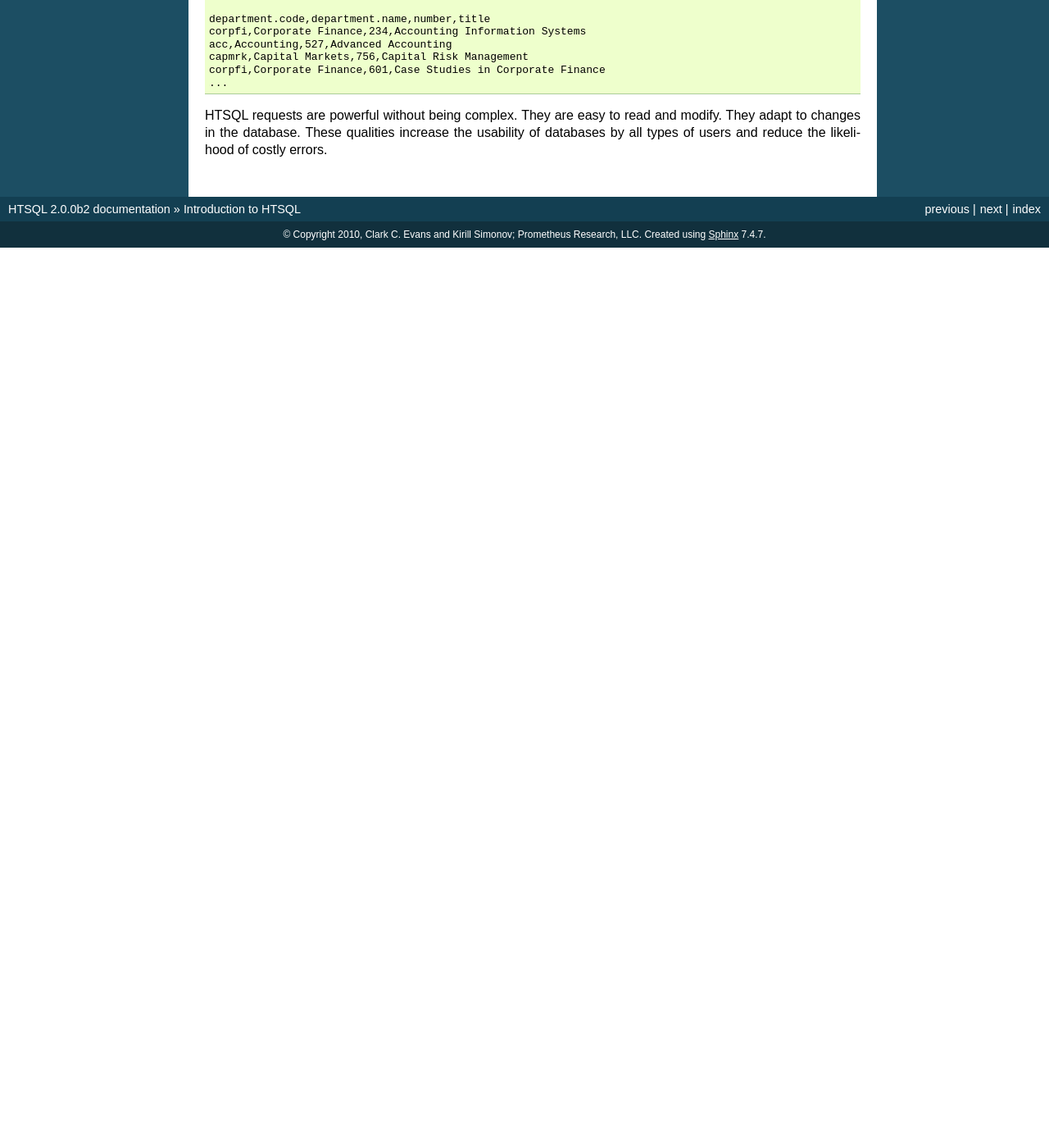
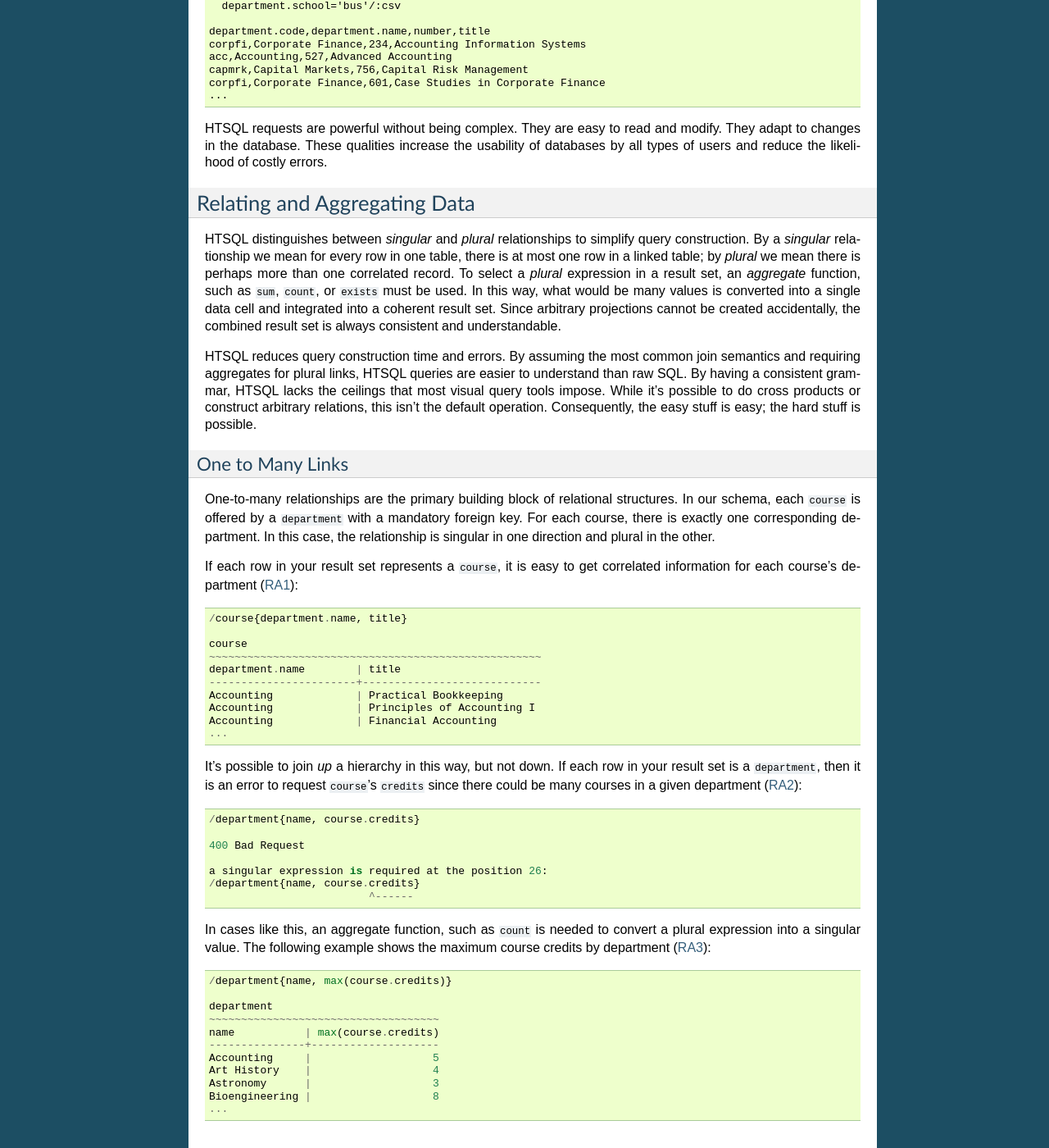
Before and after one commit to prometheusresearch/htsql, a Sphinx documentation site: the page built from doc/tutorial.rst, in a window 1280 px wide and 1400 px high, scrolled down 5818 px. Shown: the whole window at 82% size. Built offline with Sphinx 7.4.7, drawn with Linux system fonts in a browser that asks for light colours; before the commit the page ends 6120 px from its top, so only the background shows below that; some of the changed text lies outside the part shown.

Commit message:
adding examples from tutorial into regression test, expanding tutorial with a section on one-to-many relationships

```diff
--- a/doc/tutorial.rst
+++ b/doc/tutorial.rst
@@ -385,6 +385,7 @@ command, such as ``/:json``.  For example, results in JSON format (RFC
     /school/:json
 
     [
+      ["code", "name"],
       ["art", "School of Art and Design"],
       ["bus", "School of Business"],
       ["edu", "College of Education"],
@@ -430,3 +431,90 @@ HTSQL requests are powerful without being complex.  They are easy to
 read and modify.  They adapt to changes in the database.  These
 qualities increase the usability of databases by all types of users and
 reduce the likelihood of costly errors.
+
+
+Relating and Aggregating Data
+=============================
+
+HTSQL distinguishes between *singular* and *plural* relationships to
+simplify query construction.  By a *singular* relationship we mean for
+every row in one table, there is at most one row in a linked table; by
+*plural* we mean there is perhaps more than one correlated record.  To
+select a *plural* expression in a result set, an *aggregate* function,
+such as ``sum``, ``count``, or ``exists`` must be used.  In this way,
+what would be many values is converted into a single data cell and
+integrated into a coherent result set.  Since arbitrary projections
+cannot be created accidentally, the combined result set is always
+consistent and understandable.
+
+HTSQL reduces query construction time and errors.  By assuming the most
+common join semantics and requiring aggregates for plural links, HTSQL
+queries are easier to understand than raw SQL.  By having a consistent
+grammar, HTSQL lacks the ceilings that most visual query tools impose.
+While it's possible to do cross products or construct arbitrary
+relations, this isn't the default operation.  Consequently, the easy
+stuff is easy; the hard stuff is possible.
+
+One to Many Links
+-----------------
+
+One-to-many relationships are the primary building block of relational
+structures.  In our schema, each ``course`` is offered by a
+``department`` with a mandatory foreign key.  For each course, there is
+exactly one corresponding department.  In this case, the relationship is
+singular in one direction and plural in the other.
+
+If each row in your result set represents a ``course``, it is easy to
+get correlated information for each course's department (RA1_)::
+
+    /course{department.name, title}
+
+    course
+    ~~~~~~~~~~~~~~~~~~~~~~~~~~~~~~~~~~~~~~~~~~~~~~~~~~~~
+    department.name        | title
+    -----------------------+----------------------------
+    Accounting             | Practical Bookkeeping
+    Accounting             | Principles of Accounting I
+    Accounting             | Financial Accounting
+    ...
+
+.. _RA1:
+    http://demo.htsql.org
+    /course{department.name,title}
+
+It's possible to join *up* a hierarchy in this way, but not down. If
+each row in your result set is a ``department``, then it is an error to
+request ``course``'s ``credits`` since there could be many courses in a
+given department (RA2_)::
+
+    /department{name, course.credits}
+
+    400 Bad Request
+
+    a singular expression is required at the position 26:
+    /department{name, course.credits}
+                             ^------
+
+.. _RA2:
+    http://demo.htsql.org
+    /department{name,course.credits}
+
+In cases like this, an aggregate function, such as ``count`` is needed
+to convert a plural expression into a singular value.  The following
+example shows the maximum course credits by department (RA3_)::
+
+    /department{name, max(course.credits)}
+
+    department
+    ~~~~~~~~~~~~~~~~~~~~~~~~~~~~~~~~~~~~
+    name           | max(course.credits)
+    ---------------+--------------------
+    Accounting     |                   5
+    Art History    |                   4
+    Astronomy      |                   3
+    Bioengineering |                   8
+    ...
+
+.. _RA3:
+    http://demo.htsql.org
+    /department{name,max(course.credits)}
```
Also changed, not shown: 3 other files.
